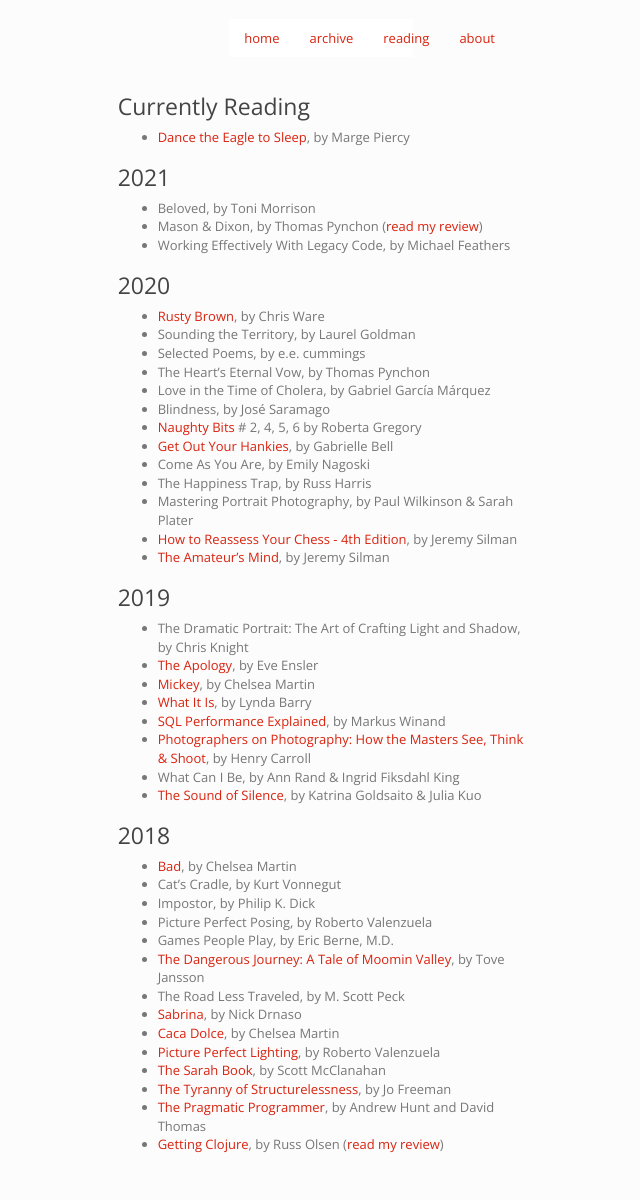
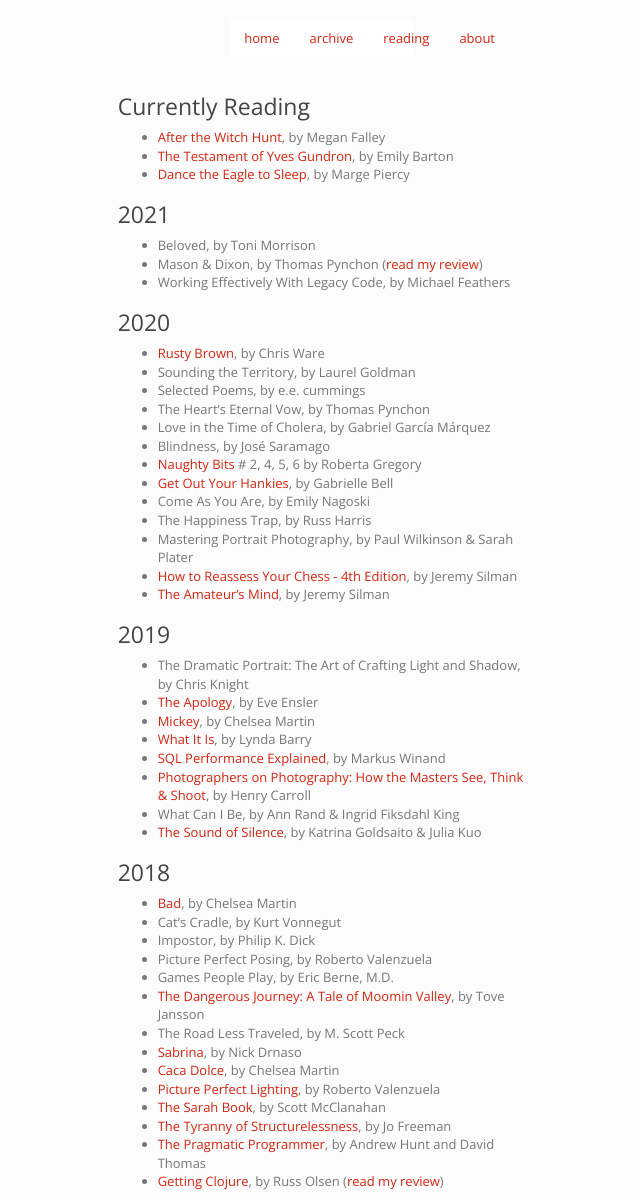
Before and after one commit to imtayadeway/imtayadeway.github.io, a Jekyll site: the page built from reading-list/index.md, in a window 1280 px wide. Shown: the whole page, without its empty margins (319-959 px from the left). Built offline with Jekyll 4.4.1, drawn with Linux system fonts in a browser that asks for light colours; before the commit the page ends 1163 px from its top, so only the background shows below that.

Commit message:
Current reading

```diff
--- a/reading-list/index.md
+++ b/reading-list/index.md
@@ -5,6 +5,8 @@ title: Reading List
 
 ### Currently Reading
 
+- [After the Witch Hunt][], by Megan Falley
+- [The Testament of Yves Gundron][], by Emily Barton
 - [Dance the Eagle to Sleep][], by Marge Piercy
 
 ### 2021
@@ -60,6 +62,7 @@ title: Reading List
 [getting clojure review]: {{ site.base_url }}{% post_url 2018-02-19-getting-clojure-review %}
 [mason & dixon review]: {{ site.base_url }}{% post_url 2021-01-13-mason-and-dixon %}
 
+[After the Witch Hunt]: https://www.meganfalley.com/product-page/after-the-witch-hunt
 [Bad]: https://electricliterature.com/i-call-all-my-exes-darren-5c28cec10e7b
 [Caca Dolce]: https://softskull.com/dd-product/caca-dolce/
 [Dance the Eagle to Sleep]: https://margepiercy.com/fiction/#danceTheEagleToSleep
@@ -79,5 +82,6 @@ title: Reading List
 [The Pragmatic Programmer]: https://pragprog.com/book/tpp/the-pragmatic-programmer
 [The Sarah Book]: https://nytyrant.com/collections/titles/products/pre-order-the-sarah-book-by-scott-mcclanahan
 [The Sound of Silence]: http://thesoundofsilence.org/
+[The Testament of Yves Gundron]: https://www.emilybarton.com/books
 [The Tyranny of Structurelessness]: http://www.jofreeman.com/joreen/tyranny.htm
 [What It Is]: https://www.drawnandquarterly.com/what-it-is
```
